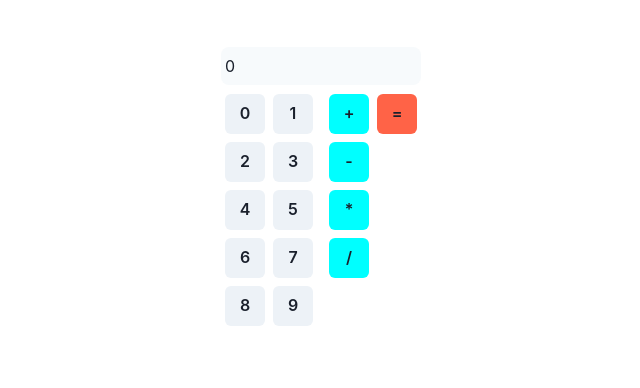
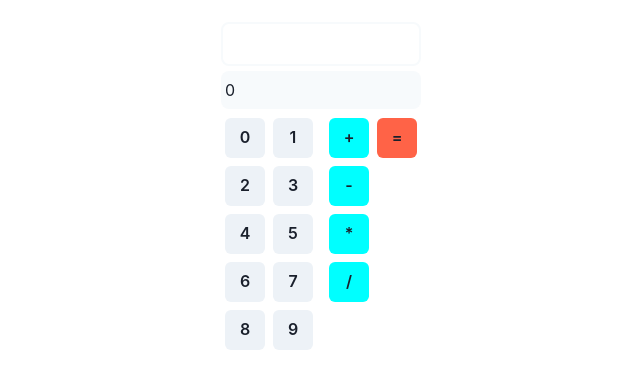
Before and after one commit to isaevlivepage/calculator, a React (Create React App) app: page / in a window 1280 px wide. Shown: the part 212-600 px from the top of the page, without its empty margins (319-959 px from the left). Built offline with nearby package versions, Linux system fonts and the light colour scheme.

Commit message:
brain lines

```diff
--- a/src/App.tsx
+++ b/src/App.tsx
@@ -4,6 +4,7 @@ import {useState} from "react";
 import Number from "./components/numbers";
 import CountButton from "./components/countbutton";
 import {data} from "cheerio/lib/api/attributes";
+import InputCalc from "./components/inputcalc";
 
 
 const App:React.FunctionComponent = () => {
@@ -21,6 +22,7 @@ const App:React.FunctionComponent = () => {
     <div className="App">
       <Box display='flex' flexDirection='column' justifyContent = 'center' alignItems='center' h='100vh'>
           <Box display='flex' gap='5px' flexDirection='column' justifyContent='center' alignItems='baseline' w='200px'>
+              <InputCalc />
               <Box display='flex'  w='100%' bg = 'gray.50' borderRadius='8px'>
                   <Text display='flex' justifyContent='start' alignItems='center'  w='100%' h='38px' px='4px' >
                       {number}
--- /dev/null
+++ b/src/components/inputcalc.tsx
@@ -0,0 +1,29 @@
+import {Box, Input, Text} from "@chakra-ui/react";
+import React from 'react';
+import { useState } from "react";
+
+const InputCalc = () => {
+    const [result, setResult] = useState('');
+    const [counts, setCounts] = useState('');
+
+    const updateCounts = (e: any) => {
+        const expressions = /[0-9]|\)/;
+        const lastNumber = e.target.value[e.target.value.length - 2];
+        if (!expressions.test(lastNumber) && !expressions.test(e.nativeEvent.data) && e.nativeEvent.data != null) return
+        if(expressions.test(e.nativeEvent.data)) setResult(eval(e.target.value))
+        setCounts(e.target.value);
+    }
+
+    return(
+        <Box display='flex' w='100%' justifyContent='center'>
+            <Box display='flex' justifyContent='center' alignItems='center' border='2px' borderRadius='8px' borderColor='gray.50'>
+                <Input border='transparent' value = {counts} type = 'text' onChange={(e) => {updateCounts(e)}}></Input>
+                <Text textColor='tomato' px='8px'> {result} </Text>
+            </Box>
+        </Box>
+
+
+    )
+}
+
+export default InputCalc;
```
